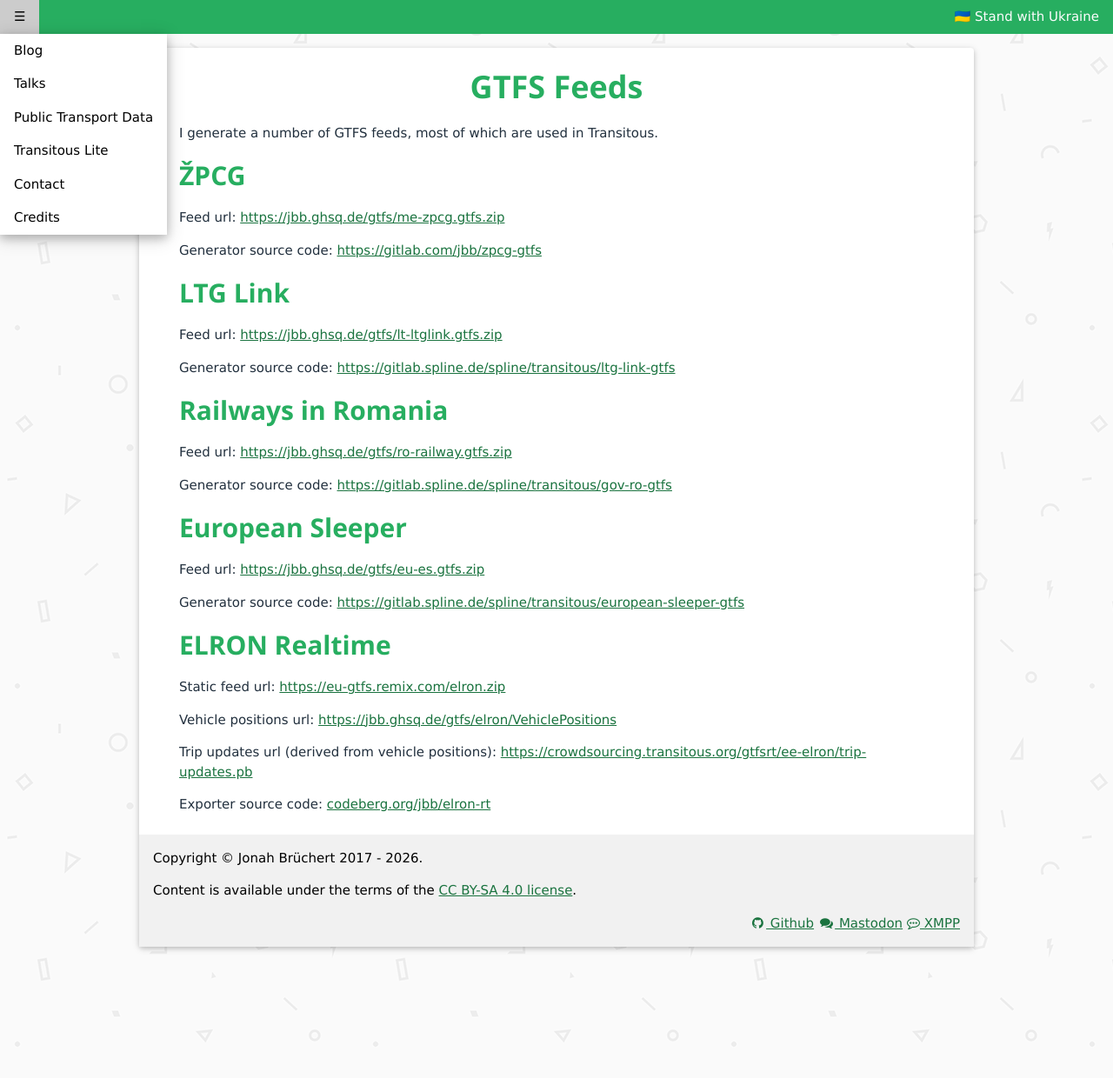
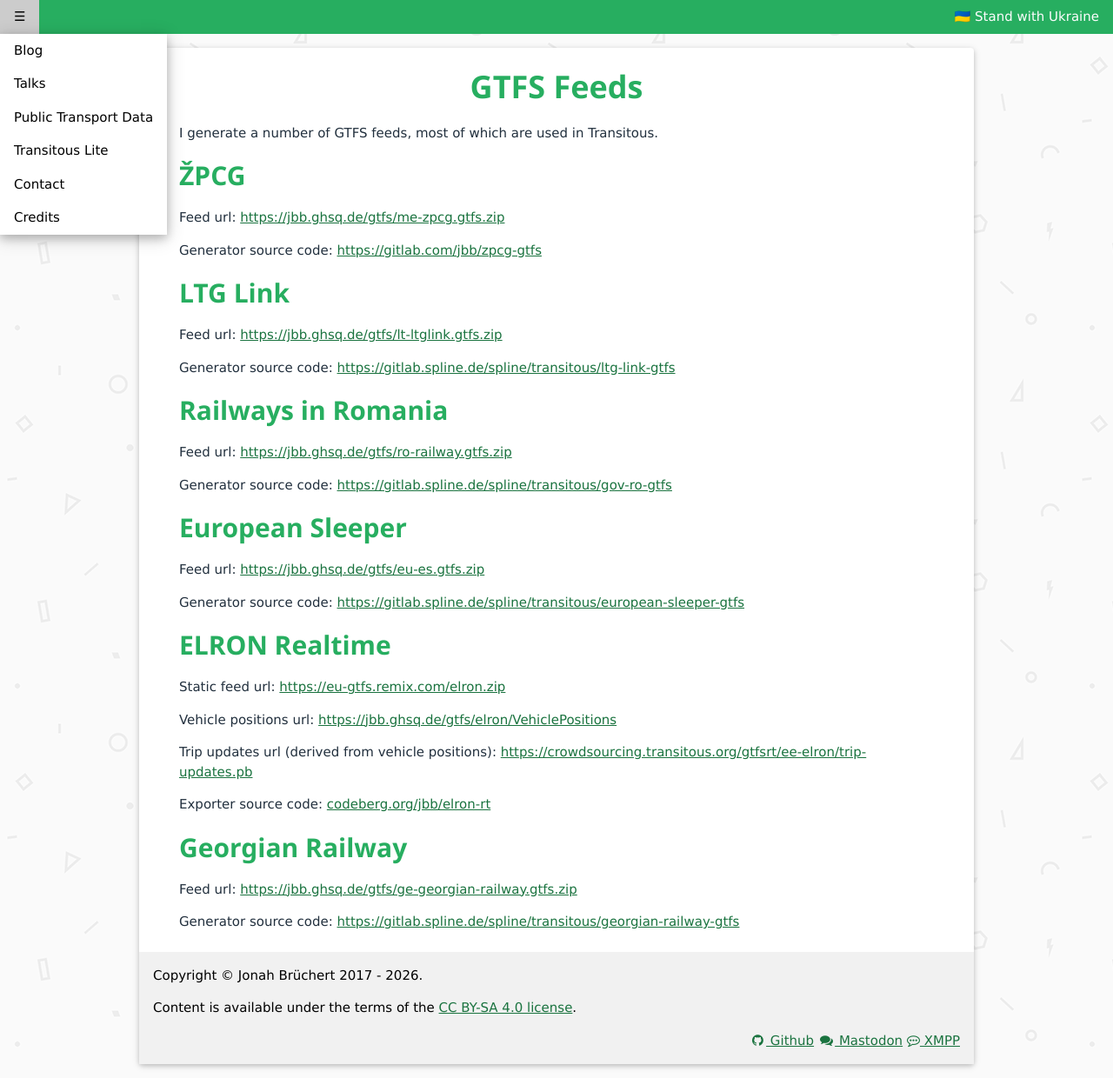
Before and after one commit to jbbgameich/jbbgameich.github.io, a Jekyll site: the page built from gtfs-feeds.md, in a window 1280 px wide. Shown: the whole page at 87% size. Built offline with Jekyll 4.4.1, drawn with Linux system fonts in a browser that asks for light colours.

Commit message:
Add Georgian railway

```diff
--- a/gtfs-feeds.md
+++ b/gtfs-feeds.md
@@ -39,3 +39,9 @@
 Trip updates url (derived from vehicle positions): [https://crowdsourcing.transitous.org/gtfsrt/ee-elron/trip-updates.pb](https://crowdsourcing.transitous.org/gtfsrt/ee-elron/trip-updates.pb)
 
 Exporter source code: [codeberg.org/jbb/elron-rt](https://codeberg.org/jbb/elron-rt)
+
+## Georgian Railway
+
+Feed url: [https://jbb.ghsq.de/gtfs/ge-georgian-railway.gtfs.zip](https://jbb.ghsq.de/gtfs/ge-georgian-railway.gtfs.zip)
+
+Generator source code: [https://gitlab.spline.de/spline/transitous/georgian-railway-gtfs](https://gitlab.spline.de/spline/transitous/georgian-railway-gtfs)
```
